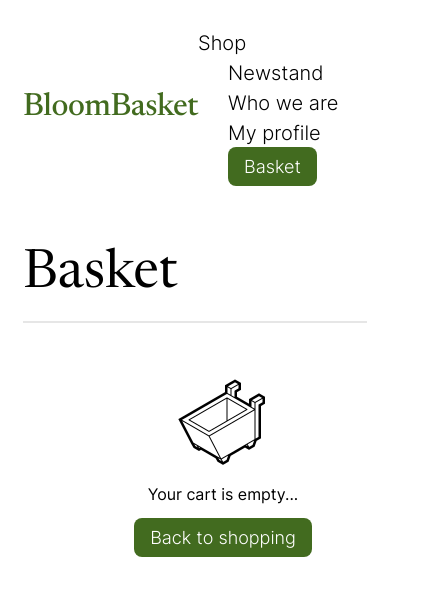
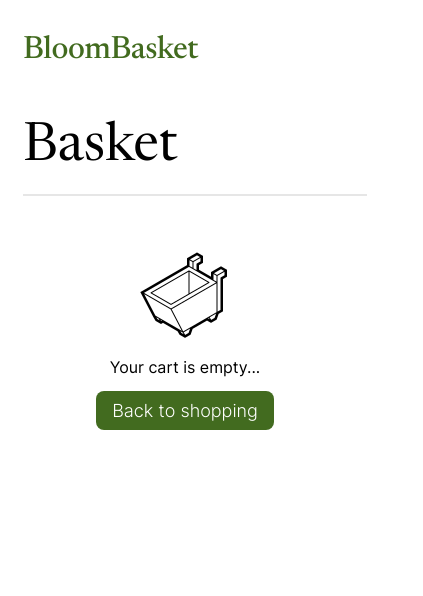
Before and after one commit to Cindarion/grocery-store, a React (Create React App) app: page /cart in a window 390 px wide. Shown: the top 596 px of the page, 423 px wide, since content can reach past the window. Built offline with nearby package versions, Linux system fonts and the light colour scheme.

Commit message:
Additional features for responsive design
- started working on Burger menu for Navbar links
- minor styling adjustments, fixes

```diff
--- a/src/components/UI/OrderSummary/OrderSummary.module.css
+++ b/src/components/UI/OrderSummary/OrderSummary.module.css
@@ -38,3 +38,10 @@
     font-weight: 600;
     font-size: 16px;
 }
+
+
+@media (min-width: 0) and (max-width: 737px) {
+    .cartSummaryWrapper {
+        display: none;
+    }
+}
--- a/src/components/UI/Product/CartProduct/CartProduct.module.css
+++ b/src/components/UI/Product/CartProduct/CartProduct.module.css
@@ -1,6 +1,8 @@
-.productContainer{
+.productContainer {
     display: flex;
+    min-width: 305px;
     height: 140px;
+    max-height: fit-content;
     align-items: center;
     background-color: var(--background-color, #FAFAF5);
     border: 2px solid var(--secondary-color, #E6E6E6);
@@ -16,13 +18,15 @@
 
 .imageWrapper {
     display: flex;
+    max-height: 100%;
+    width: 25%;
     height: 100%;
 }
 
 .imageWrapper img {
     object-fit: cover;
+    width: 100%;
     height: 100%;
-    width: 140px;
     border-top-left-radius: 10px;
     border-bottom-left-radius: 10px;
 }
@@ -30,7 +34,7 @@
 .productInfoWrapper {
     font-size: 20px;
     display: flex;
-    width: 100%;
+    width: 75%;
     height: 100%;
     flex-direction: row;
     padding: 16px;
@@ -39,12 +43,15 @@
 
 .productDetailsWrapper {
     display: flex;
+    width: fit-content;
+    margin-right: 12px;
     flex-direction: column;
 }
 
 .productName {
     font-weight: 600;
     padding-bottom: 2px;
+    text-overflow: ellipsis;
 }
 
 .productPrice {
@@ -92,6 +99,8 @@
 
 .productRigthInfoWrapper {
     display: flex;
+    width: fit-content;
+    align-items: end;
     flex-direction: column;
     justify-content: space-between;
 }
@@ -112,3 +121,9 @@
 .deleteProductIcon:hover {
     filter: brightness(110%) contrast(120%);
 }
+
+@media (min-width: 0) and (max-width: 509px) {
+    .productInfoWrapper {
+        font-size: 16px;
+    }
+}
--- a/src/components/UI/Product/ShopProduct/ShopProduct.module.css
+++ b/src/components/UI/Product/ShopProduct/ShopProduct.module.css
@@ -1,6 +1,6 @@
 .productWrapper {
     display: block;
-    max-width: 212px;
+    max-width: 219px;
     height: 236px;
     max-height: 236px;
     background-color: var(--background-color, #FAFAF5);
--- a/src/components/UI/ShopContent/ShopContent.module.css
+++ b/src/components/UI/ShopContent/ShopContent.module.css
@@ -3,8 +3,8 @@
     width: 100%;
     grid-template-columns: repeat(5, minmax(150px, 1fr));
     justify-items:auto;
-    row-gap: 20px;
-    column-gap: 20px;
+    row-gap: 24px;
+    column-gap: 12px;
 }
 
 .paginationContainer {
--- a/src/components/UI/buttons/ActionButton/ActionButton.module.css
+++ b/src/components/UI/buttons/ActionButton/ActionButton.module.css
@@ -10,6 +10,7 @@
     padding: 7px 16px;
     white-space: nowrap;
     transition: 0.15s;
+    user-select: none;
 }
 
 .ActionButton_darker {
--- a/src/components/UI/navbar/Navbar.module.css
+++ b/src/components/UI/navbar/Navbar.module.css
@@ -23,33 +23,33 @@
     color: var(--main-text-color-green, #426B1F);
 }
 
-.navbarHeader nav {
+.navigationPanel {
     font-size: 20px;
     font-weight: 300;
 }
 
-.navbarHeader nav ul {
+.navigationPanel ul {
     margin: 0;
     padding: 0;
 }
 
-.navbarHeader li {
+.navigationPanel li {
     display: inline-block;
     vertical-align: middle;
 }
 
-.navbarHeader li + li {
+.navigationPanel li + li {
     margin-left: 30px;
 }
 
-.navbarHeader ul li a {
+.navigationPanel ul li a {
     text-decoration: none;
     color: black;
     transition: 0.15s;
     position: relative;
 }
 
-.navbarHeader ul li a:hover {
+.navigationPanel ul li a:hover {
     color: var(--main-text-color-green, #426B1F);
     transition: 0.2s;
     text-decoration: underline;
@@ -57,7 +57,7 @@
     transition: 0.15s;
 }
 
-.navbarHeader ul li a:active {
+.navigationPanel ul li a:active {
     opacity: 0.7;
     transition: 0.15s;
 }
@@ -80,3 +80,9 @@
     transition: 0.25s;
     z-index: 1;
 }
+
+@media (min-width: 0px) and (max-width: 820px) {
+    .navigationPanel {
+        display: none;
+    }
+}
--- a/src/components/UI/navbar/Navbar.tsx
+++ b/src/components/UI/navbar/Navbar.tsx
@@ -28,7 +28,7 @@ const Navbar: React.FC = () => {
           </span>
         </Link>
       </div>
-      <nav>
+      <nav className={classes.navigationPanel}>
         <ul>
           <li><Link to="/products">Shop</Link> </li>
           <li><Link to="/news">Newstand</Link></li>
--- a/src/pages/Cart/CartPage.module.css
+++ b/src/pages/Cart/CartPage.module.css
@@ -1,49 +1,56 @@
 .contentContainer {
-    font-family: Inter, sans-serif;
     display: flex;
+    width: 100%;
     flex-direction: column;
-    padding-top: 36px;
+    margin-top: 36px;
 }
 
-.contentContainer section {
+.pageHeading {
     display: flex;
     flex-direction: row;
-    align-items: baseline;
+    width: 100%;
+    align-items: center;
+    align-content: center;
     justify-content: space-between;
-    margin: 0;
-    padding: 0;
+    padding-bottom: 8px;
+    border-bottom: 2px solid var(--secondary-color, #E6E6E6);
 }
 
-.pageHeadingTitleWrapper .pageHeadingTitle{
+.headingTitleContainer {
+    display: flex;
+    flex-direction: row;
+    align-items: center;
+}
+
+.headingTitleContainer span {
+    width: max-content;
+}
+
+.mainTitle {
+    display: flex;
     font-family: Newsreader, sans-serif;
     font-size: 54px;
-    padding-right: 16px;
 }
 
-.pageHeadingTitleWrapper span {
+.additionalTitle {
     font-size: 24px;
-}
-
-.contentContainer hr {
-    width: 100%;
-    border: 0;
-    height: 2px;
-    background: #E6E6E6;
+    margin-left: 16px;
 }
 
 .contentContainer main {
-    padding-top: 20px;
+    margin-top: 28px;
 }
 
 .cartContainer {
     display: flex;
+    width: 100%;
     justify-content: space-between;
 }
 
 .cartProductsWrapper {
     display: flex;
     width: 100%;
-    min-width: 400px;
+    min-width: 200px;
     flex-direction: column;
     margin-right: 20px;
 }
--- a/src/pages/Cart/CartPage.tsx
+++ b/src/pages/Cart/CartPage.tsx
@@ -16,6 +16,11 @@ const CartPage = () => {
 
   const renderQuantityAll = () => {
     if (getCartQuantity() > 0) {
+      if (getCartQuantity() === 1) {
+        return (
+          <span>{getCartQuantity()} item</span>
+        )
+      }
       return (
         <span>{getCartQuantity()} items</span>
       )
@@ -53,15 +58,16 @@ const CartPage = () => {
 
   return (
     <div className={classes.contentContainer}>
-      <section>
-        <div className={classes.pageHeadingTitleWrapper}>
-          <span className={classes.pageHeadingTitle}>
+      <section className={classes.pageHeading}>
+        <div className={classes.headingTitleContainer}>
+          <span className={classes.mainTitle}>
             Basket
           </span>
-          {renderQuantityAll()}
+          <span className={classes.additionalTitle}>
+            {renderQuantityAll()}
+          </span>
         </div>
       </section>
-      <hr/>
       <main>
         <div className={classes.cartContainer}>
           <div className={classes.cartProductsWrapper}>
```
